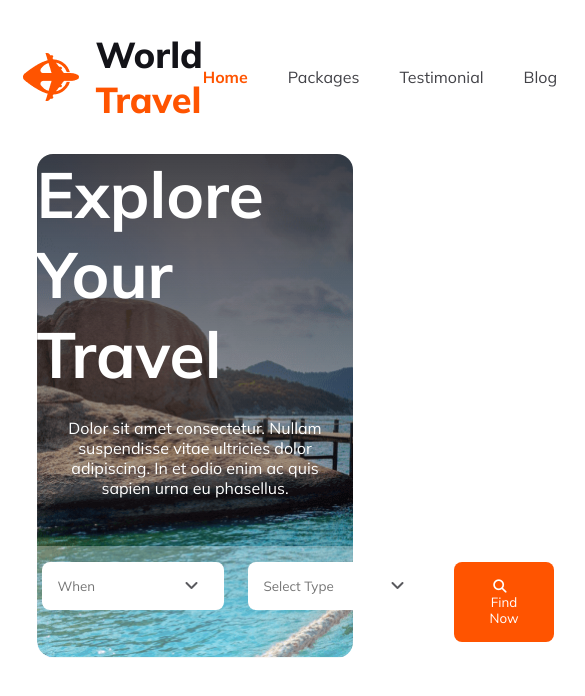
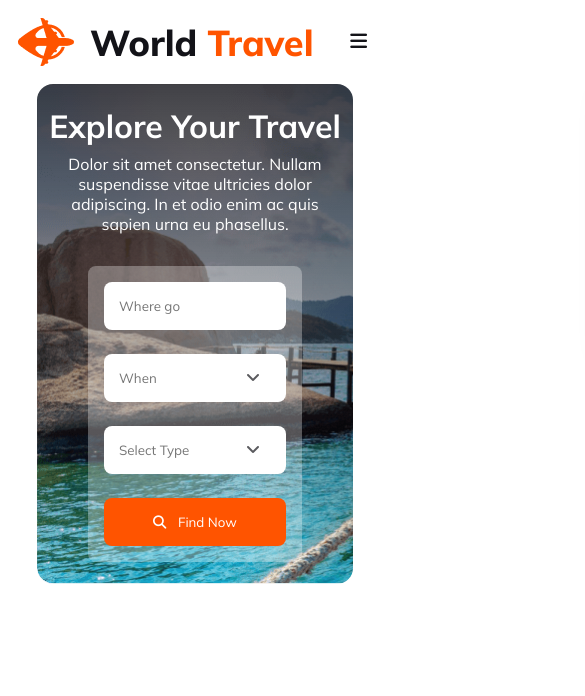
Before and after one commit to M-Nazmul/World-Travel-B9A2, a plain HTML site: page index.html in a window 390 px wide. Shown: the top 696 px of the page, 585 px wide, since content can reach past the window. Drawn offline with Linux system fonts and the light colour scheme.

Commit message:
added responsive design of nav and header

```diff
--- a/styles/responsive.css
+++ b/styles/responsive.css
@@ -0,0 +1,51 @@
+@media screen and (max-width: 992px){
+    /* nav style */
+     nav{
+         position: sticky;
+         position: -webkit-sticky;
+         top: 0;
+         padding: 1.125rem;
+     }
+     nav .menu_btn i{
+         display: block;
+     }
+     #click:checked ~ .menu_btn i::before{
+         content: '\f00d';
+     }
+     nav ul{
+         position: fixed;
+         top: 84px;
+         /* left: -100%; */
+         right: -100%;
+         width: 45%;
+         height: 50% auto;
+         display: block;
+         text-align: center;
+         border-radius: 16px;
+         border: 1px solid rgba(255, 255, 255, 0.5);
+         background: rgba(255, 255, 255, 0.452);
+         box-shadow: 0 4px 30px rgba(0, 0, 0, 0.1);
+         backdrop-filter: blur(8px);
+         -webkit-backdrop-filter: blur(8px);
+         transition: all 0.3s ease;
+         /* z-index: 9; */
+     }
+     #click:checked ~ ul{
+         /* left: 0%; */
+         right: 1%;
+     }
+     nav ul li{
+         margin: 1.8rem 0;
+     }
+     /* Banner style */
+     .banner_items,
+     .banner_container{
+         flex-direction: column;
+     }
+     .banner_title{
+         font-size: 2rem;
+     }
+     .banner_description{
+         margin: 8px 0 32px;
+     }
+ }
--- a/styles/style.css
+++ b/styles/style.css
@@ -114,7 +114,6 @@ nav ul li a:hover{
     position: relative;
     /* border: 1px solid red; */
     z-index: 1;
-    display: ;
 }
 .input_box i{
     color: #131318B2;
```
